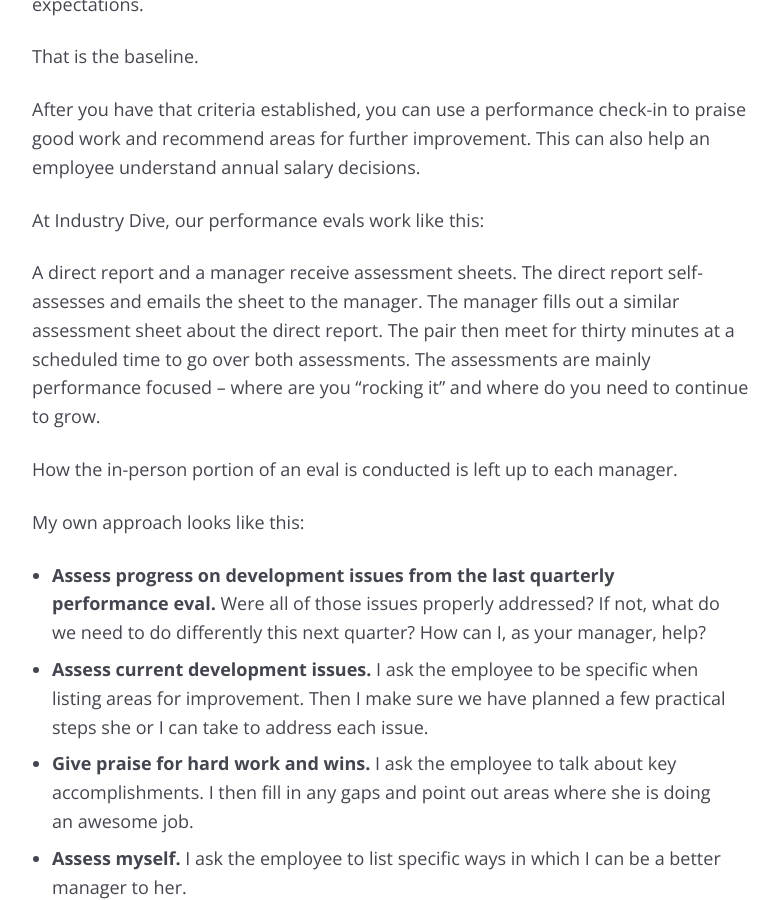
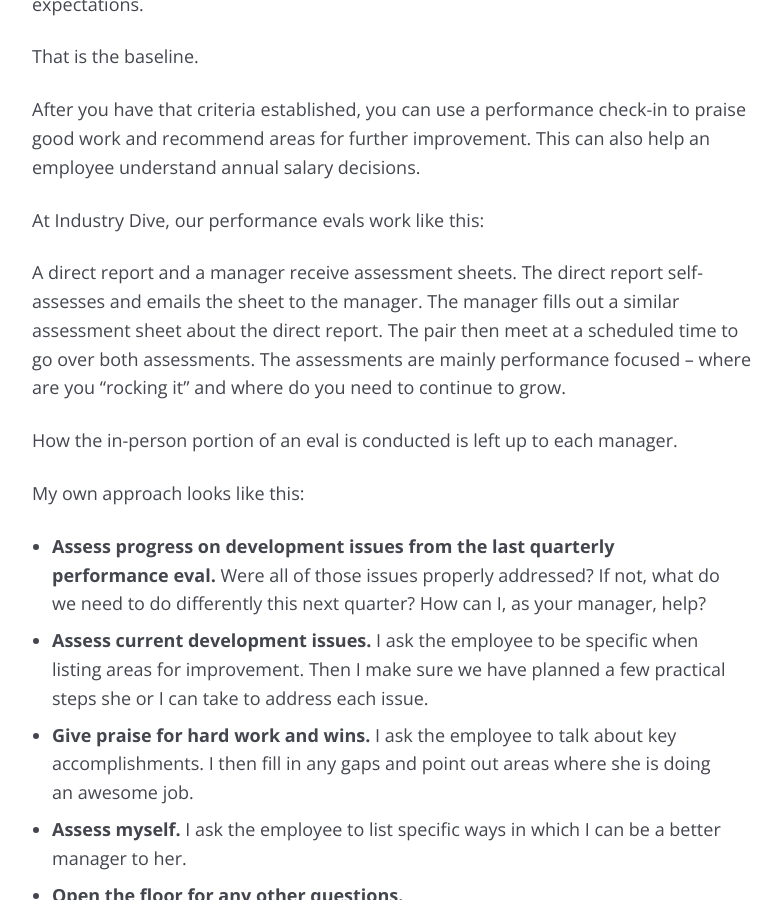
Before and after one commit to mcknightlabs/rtmup, a Jekyll site: the page built from _posts/goal/2017-03-05-management.md, in a window 1280 px wide and 900 px high, scrolled down 3578 px. Shown: the whole window, without its empty margins (248-1030 px from the left). Built offline with Jekyll 4.4.1, drawn with Linux system fonts in a browser that asks for light colours; comment, search, counter and statistics services are not loaded.

Commit message:
updates management post

```diff
--- a/_posts/goal/2017-03-05-management.md
+++ b/_posts/goal/2017-03-05-management.md
@@ -80,7 +80,7 @@ After you have that criteria established, you can use a performance check-in to
 
 At Industry Dive, our performance evals work like this:
 
-A direct report and a manager receive assessment sheets. The direct report self-assesses and emails the sheet to the manager. The manager fills out a similar assessment sheet about the direct report. The pair then meet for thirty minutes at a scheduled time to go over both assessments. The assessments are mainly performance focused – where are you "rocking it" and where do you need to continue to grow.
+A direct report and a manager receive assessment sheets. The direct report self-assesses and emails the sheet to the manager. The manager fills out a similar assessment sheet about the direct report. The pair then meet at a scheduled time to go over both assessments. The assessments are mainly performance focused – where are you "rocking it" and where do you need to continue to grow.
 
 How the in-person portion of an eval is conducted is left up to each manager.
 
```
